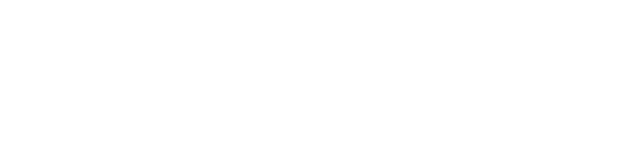
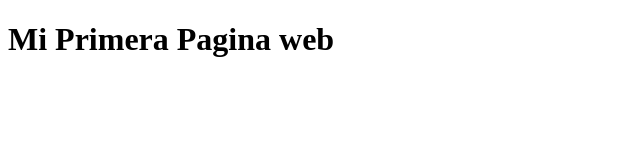
Before and after one commit to marete35/MiPrimeraPagina, a plain HTML site: page index.html in a window 1280 px wide. Shown: the whole page, without its empty margins (0-640 px from the left). Drawn offline with Linux system fonts and the light colour scheme.

Commit message:
MiSegundoCommit

```diff
--- a/index.html
+++ b/index.html
@@ -6,6 +6,6 @@
     <title>Document</title>
 </head>
 <body>
-
+    <h1>Mi Primera Pagina web</h1>
 </body>
 </html>
```
